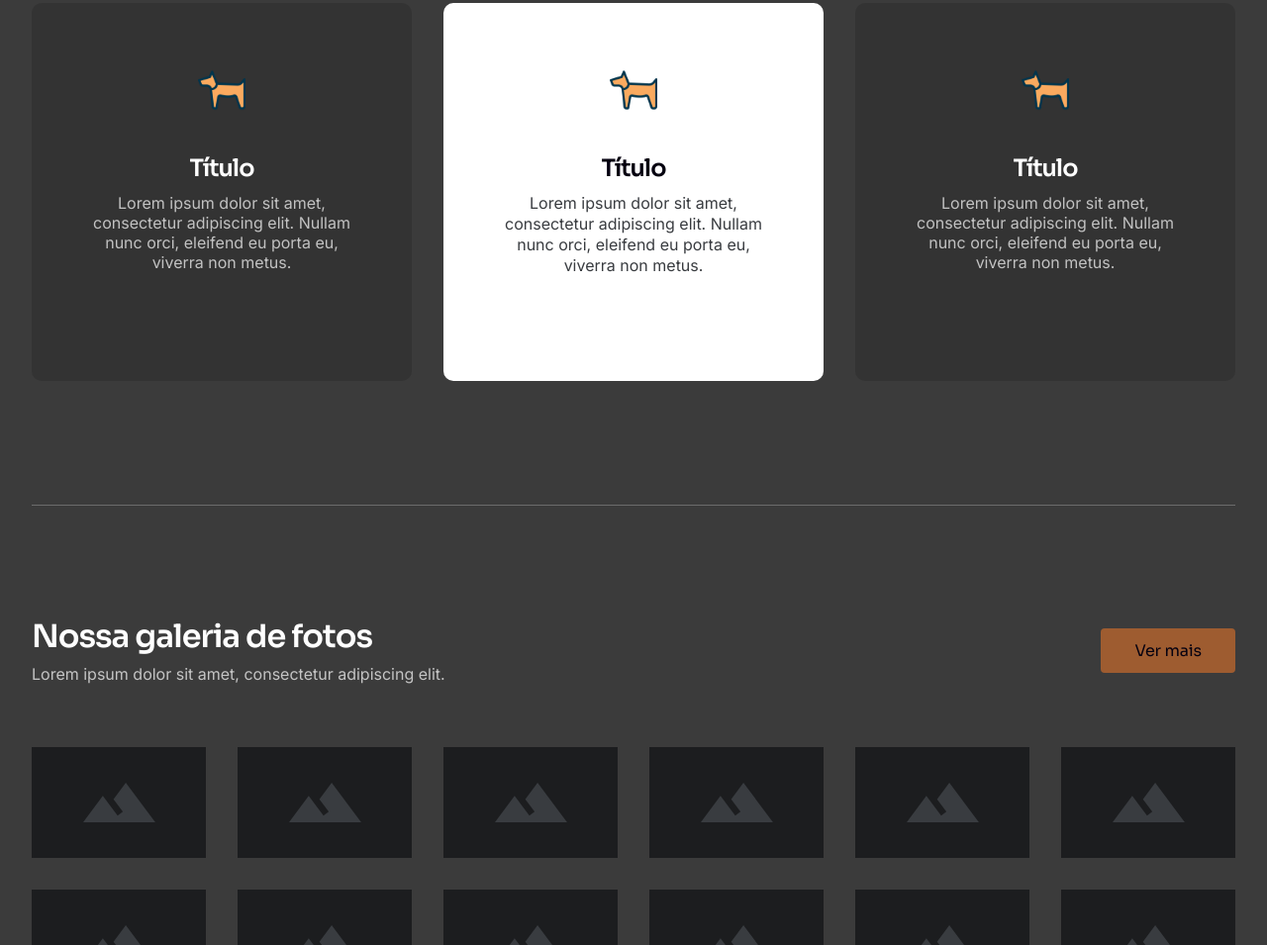
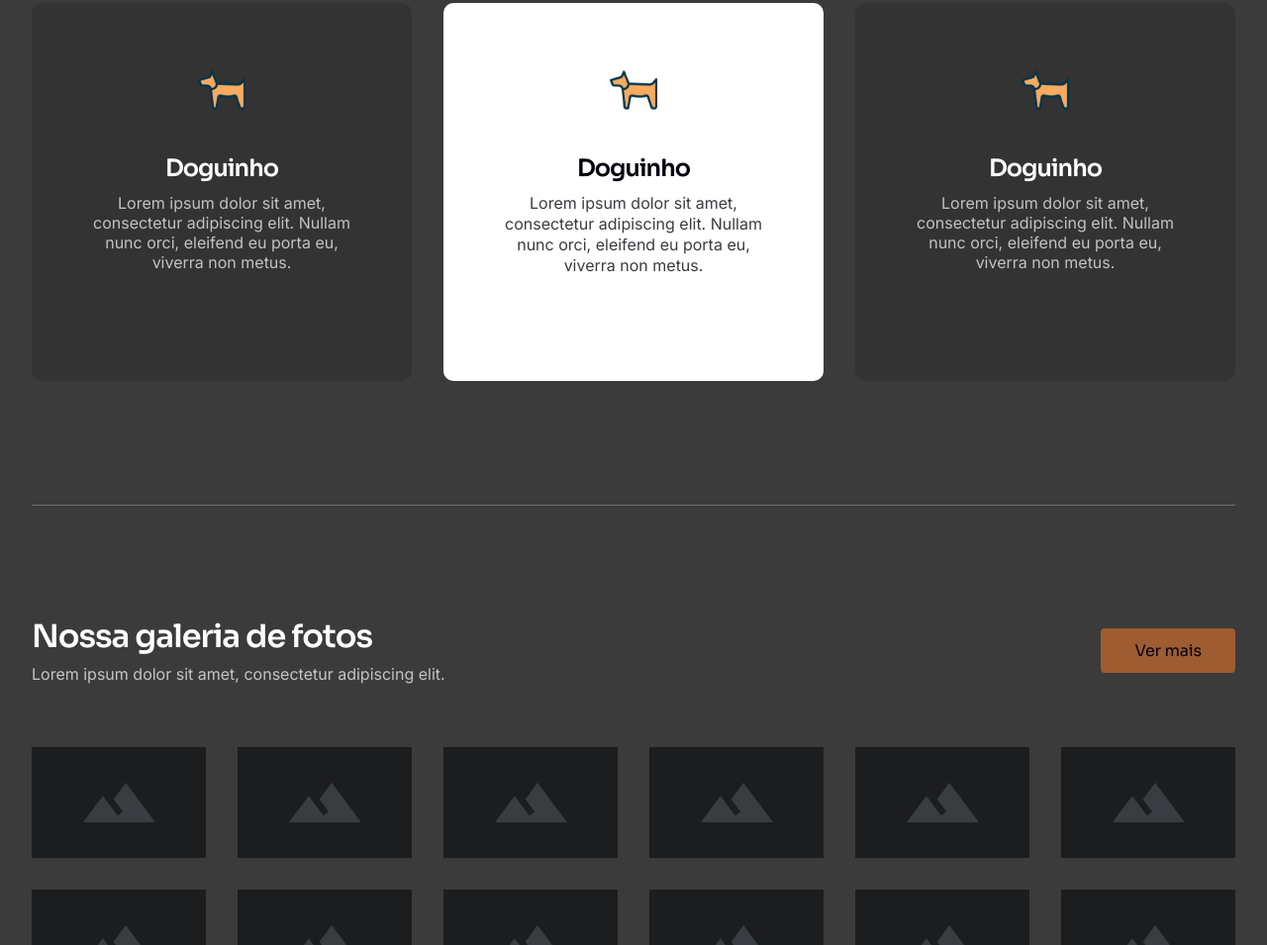
Before and after one commit to marlonalvees/doggins, a plain HTML site: page index.html in a window 1280 px wide. Shown: the part 1132-2087 px from the top of the page at 99% size. Drawn offline with Linux system fonts and the light colour scheme.

Commit message:
Update index.html

```diff
--- a/index.html
+++ b/index.html
@@ -65,7 +65,7 @@
               <img src="img/dogi.png" width="48px" alt="">
             </div>
             <div class="info">
-              <h3>Título</h3>
+              <h3>Doguinho</h3>
               <p>Lorem ipsum dolor sit amet, consectetur adipiscing elit. Nullam nunc orci, eleifend eu porta eu, viverra non metus.</p>
             </div>
           </div>
@@ -74,7 +74,7 @@
               <img src="img/dogi.png" width="48px" alt="">
             </div>
             <div class="info">
-              <h3>Título</h3>
+              <h3>Doguinho</h3>
               <p>Lorem ipsum dolor sit amet, consectetur adipiscing elit. Nullam nunc orci, eleifend eu porta eu, viverra non metus.</p>
             </div>
           </div>
@@ -83,7 +83,7 @@
               <img src="img/dogi.png" width="48px" alt="">
             </div>
             <div class="info">
-              <h3>Título</h3>
+              <h3>Doguinho</h3>
               <p>Lorem ipsum dolor sit amet, consectetur adipiscing elit. Nullam nunc orci, eleifend eu porta eu, viverra non metus.</p>
             </div>
           </div>
```
